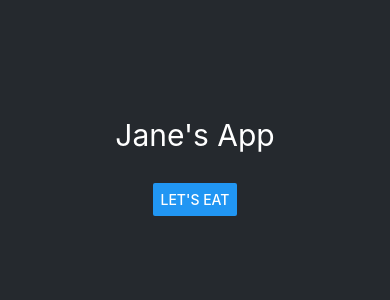
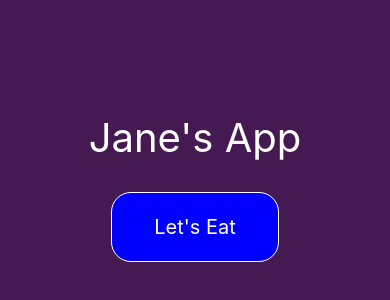
Before and after one commit to docdork/jane-app, a React Native app: screen / in a window 390 px wide. Shown: the part 162-462 px from the top of the page. Built offline with nearby package versions, Linux system fonts and the light colour scheme.

Commit message:
Add and style modal

```diff
--- a/App.js
+++ b/App.js
@@ -1,10 +1,19 @@
 import { StatusBar } from "expo-status-bar";
-import { StyleSheet, Text, View, Button, Vibration, Modal } from "react-native";
+import {
+  StyleSheet,
+  Text,
+  View,
+  Button,
+  Vibration,
+  Modal,
+  Pressable,
+} from "react-native";
 import { useState, useEffect } from "react";
 import { Audio } from "expo-av";
 
 export default function App() {
   const [sound, setSound] = useState();
+  const [modalState, setModalState] = useState(false);
 
   async function playSound() {
     const { sound } = await Audio.Sound.createAsync(
@@ -25,14 +34,29 @@ export default function App() {
   function clickHandler1() {
     Vibration.vibrate();
     playSound();
+    setModalState(true);
+  }
+
+  function closeHandler() {
+    setModalState(false);
   }
 
   return (
     <View style={styles.container}>
+      <Modal visible={modalState} animationType="slide">
+        <View style={styles.container}>
+          <Text style={styles.mainText}>Timer Modal Content</Text>
+          <Pressable onPress={closeHandler} style={styles.button}>
+            <Text style={styles.text}>Done</Text>
+          </Pressable>
+        </View>
+      </Modal>
+
       <Text style={styles.mainText}>Jane's App</Text>
       <View style={styles.footerContainer}>
-        <Button onPress={clickHandler1} title={"Let's Eat"} />
-
+        <Pressable onPress={clickHandler1} style={styles.button}>
+          <Text style={styles.text}>Let's Eat</Text>
+        </Pressable>
       </View>
       <StatusBar style="auto" />
     </View>
@@ -42,15 +66,32 @@ export default function App() {
 const styles = StyleSheet.create({
   container: {
     flex: 1,
-    backgroundColor: "#25292e",
+    backgroundColor: "#451a52",
     alignItems: "center",
     justifyContent: "center",
   },
 
+  button: {
+    alignItems: "center",
+    justifyContent: "center",
+    paddingVertical: 12,
+    paddingHorizontal: 32,
+    borderRadius: 20,
+    backgroundColor: "blue",
+    borderWidth: 1,
+    borderColor: "white",
+  },
+
   mainText: {
     color: "#fff",
-    fontSize: 30,
+    fontSize: 40,
     padding: 30,
+  },
+
+  text: {
+    color: "#fff",
+    fontSize: 20,
+    padding: 10,
   },
 
   footerContainer: {
```
